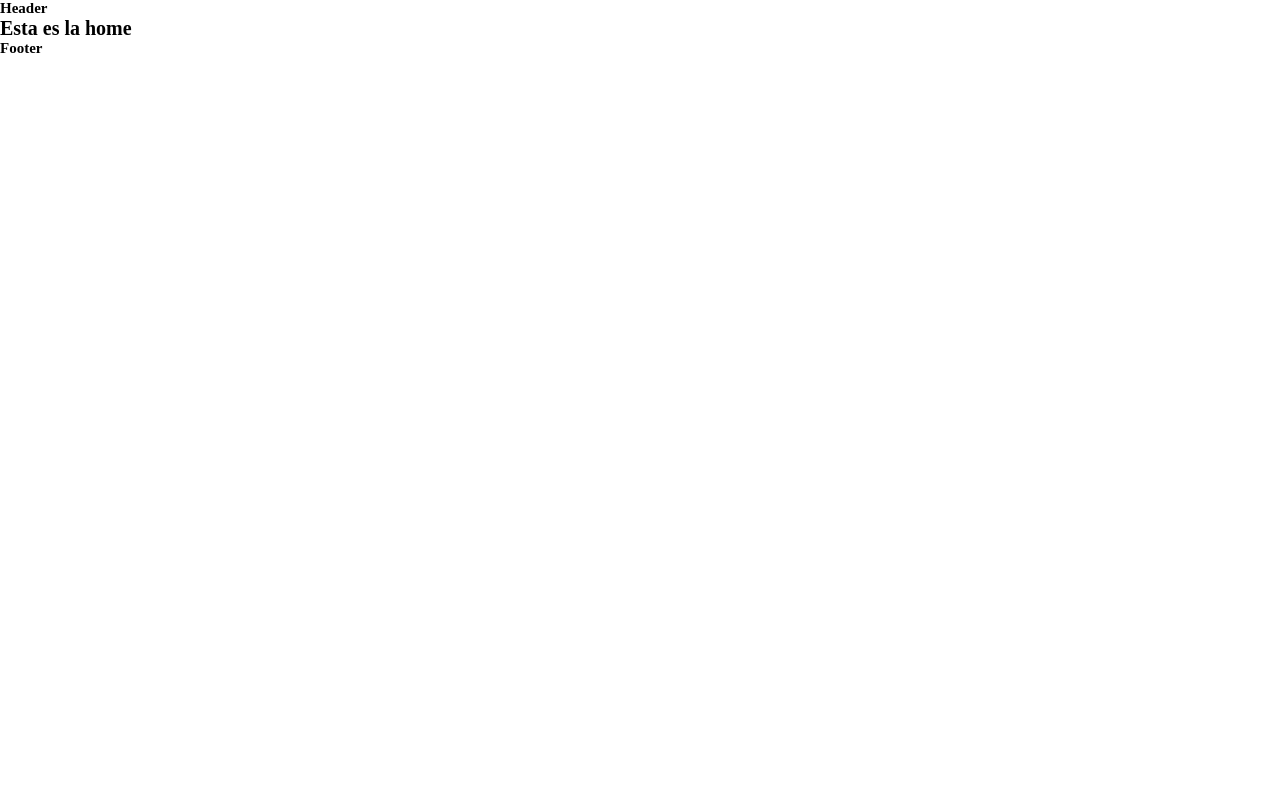
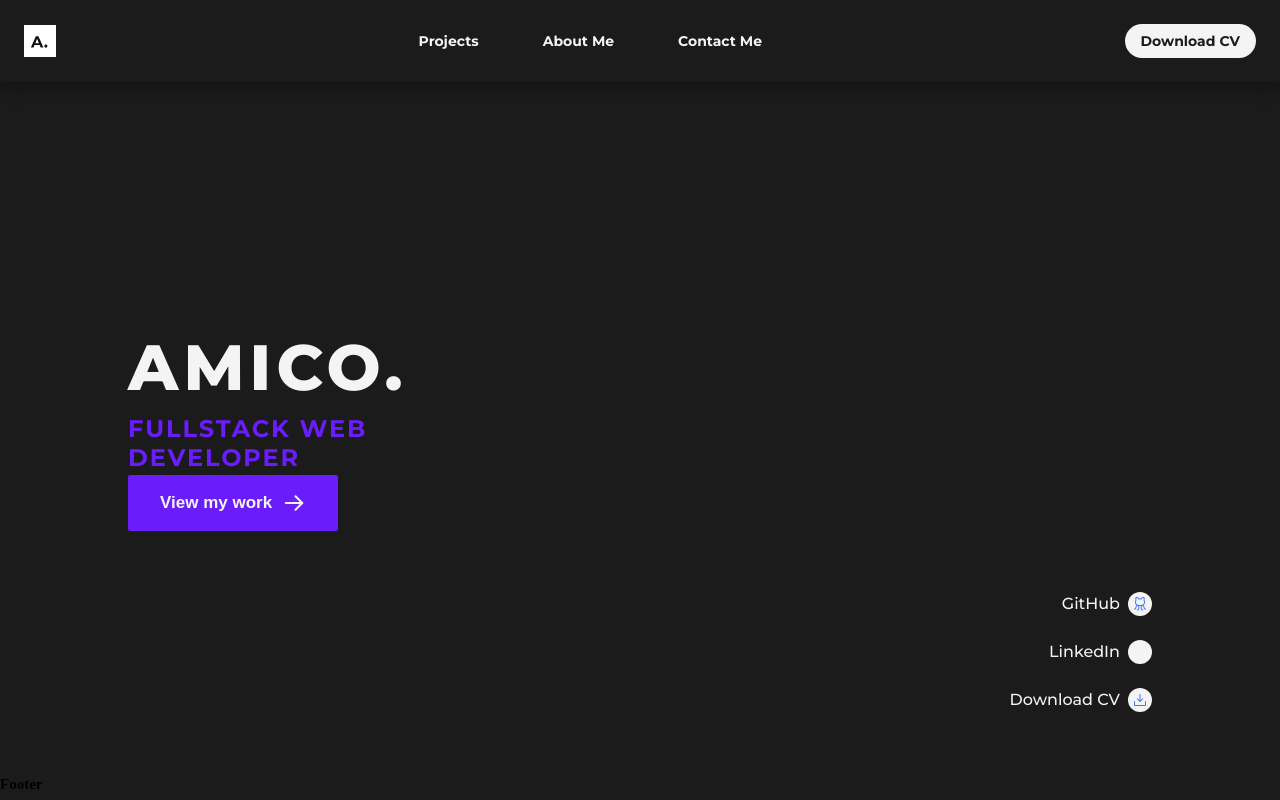
Before and after one commit to EmanuelAmico/portfolio, a React app: page / in a window 1280 px wide. Before the commit this address led to /home. Built offline with nearby package versions, Linux system fonts and the light colour scheme.

Commit message:
first section done

```diff
--- a/src/assets/styles/App.scss
+++ b/src/assets/styles/App.scss
@@ -12,4 +12,5 @@ html {
 }
 
 body {
+  background-color: $main-color;
 }
--- /dev/null
+++ b/src/assets/styles/components/Button.scss
@@ -0,0 +1,30 @@
+@import "../Vars.scss";
+@import "../Media.scss";
+
+button {
+  background-color: $secondary-color;
+  color: $text-color;
+  border: none;
+  padding: 1.6rem 3.2rem 1.6rem 3.2rem;
+  border-radius: 0.2rem;
+  font-size: 1.7rem;
+  font-weight: 700;
+  line-height: 1.7rem;
+  white-space: nowrap;
+  height: fit-content;
+  cursor: pointer;
+  display: flex;
+  align-items: center;
+}
+
+button:hover {
+  background-color: $secondary-color;
+}
+
+button:focus {
+  outline: none;
+}
+
+.arrow {
+  margin-left: 1rem;
+}
--- a/src/assets/styles/components/Header.scss
+++ b/src/assets/styles/components/Header.scss
@@ -2,4 +2,37 @@
 @import "../Media.scss";
 
 header {
+  padding: 2.4rem;
+  display: flex;
+  justify-content: space-between;
+  box-shadow: 0px 6px 16px 0px #00000059;
 }
+
+header img {
+  cursor: pointer;
+}
+
+.links {
+  display: flex;
+  align-items: center;
+}
+
+.links a {
+  text-decoration: none;
+  font-size: 1.4rem;
+  color: $text-color;
+  font-family: $main-font;
+  font-weight: 700;
+  padding: 0rem 3.2rem 0rem 3.2rem;
+}
+
+.download-cv {
+  text-decoration: none;
+  font-size: 1.4rem;
+  color: $main-color;
+  background-color: $text-color;
+  font-weight: 700;
+  font-family: $main-font;
+  padding: 0.8rem 1.6rem 0.8rem 1.6rem;
+  border-radius: 2rem;
+}
--- /dev/null
+++ b/src/assets/styles/components/WelcomeSection.scss
@@ -0,0 +1,65 @@
+@import "../Vars.scss";
+@import "../Media.scss";
+
+.welcome-section {
+  height: calc(100vh - 8.2rem - 2.4rem);
+  margin: 0rem 12.8rem 0rem 12.8rem;
+  display: grid;
+  grid-template-columns: repeat(12, 1fr);
+  gap: 4.8rem;
+  /* border: 4px solid red; */
+  align-items: center;
+}
+
+.welcome-section h3 {
+  height: 7.8rem;
+  font-size: 6.4rem;
+  font-family: $main-font;
+  line-height: 7.8rem;
+  letter-spacing: 0.08em;
+  font-weight: 800;
+  color: $text-color;
+  margin-bottom: 0.8rem;
+}
+
+.welcome-section h4 {
+  height: 2.9rem;
+  font-size: 2.4rem;
+  font-weight: 700;
+  line-height: 2.9rem;
+  letter-spacing: 0.08em;
+  color: $secondary-color;
+  font-family: $main-font;
+  margin-bottom: 3.2rem;
+}
+
+.title-container {
+  grid-column: 1/5;
+}
+
+.social-links-container {
+  grid-column: 10/13;
+  height: 12rem;
+  display: flex;
+  flex-direction: column;
+  justify-content: space-between;
+  align-items: flex-end;
+  align-self: flex-end;
+  margin: 0rem 0rem 6.4rem 0rem;
+}
+
+.social-links-container a {
+  display: flex;
+  justify-content: center;
+  align-items: center;
+  font-size: 1.6rem;
+  font-weight: 500;
+  line-height: 2rem;
+  font-family: $main-font;
+  color: $text-color;
+  text-decoration: none;
+}
+
+.social-links-container a img {
+  margin-left: 0.8rem;
+}
--- /dev/null
+++ b/src/components/Button.jsx
@@ -0,0 +1,14 @@
+import React from "react";
+import arrowIcon from "../assets/static/icons/arrow-icon.svg";
+import "../assets/styles/components/Button.scss";
+
+const Button = ({ text }) => {
+  return (
+    <button>
+      {text}
+      <img src={arrowIcon} alt="arrow icon" className="arrow" />
+    </button>
+  );
+};
+
+export default Button;
--- a/src/components/Header.jsx
+++ b/src/components/Header.jsx
@@ -1,10 +1,18 @@
 import React from 'react'
+import logo from '../assets/static/img/logo.svg'
+import '../assets/styles/components/Header.scss'
 
 const Header = () => {
   return (
-    <>
-      <h2>Header</h2>
-    </>
+    <header>
+      <img src={logo} alt="Amico logo" />
+      <div className="links">
+        <a href="#projects">Projects</a>
+        <a href="#aboutme">About Me</a>
+        <a href="#contactme">Contact Me</a>
+      </div>
+      <a href="#downloadcv" className="download-cv">Download CV</a>
+    </header>
   )
 }
 
--- a/src/components/Home.jsx
+++ b/src/components/Home.jsx
@@ -1,9 +1,10 @@
 import React from 'react'
+import WelcomeSection from './WelcomeSection'
 
 const Home = () => {
   return (
     <>
-      <h1>Esta es la home</h1>
+      <WelcomeSection />
     </>
   )
 }
--- /dev/null
+++ b/src/components/WelcomeSection.jsx
@@ -0,0 +1,25 @@
+import React from 'react'
+import '../assets/styles/components/WelcomeSection.scss'
+import Button from './Button'
+import githubIcon from '../assets/static/icons/github-icon.svg'
+import linkedinIcon from '../assets/static/icons/linkedin-icon.svg'
+import downloadIcon from '../assets/static/icons/download-icon.svg'
+
+const WelcomeSection = () => {
+  return (
+    <section className="welcome-section">
+      <div className="title-container">
+        <h3>AMICO.</h3>
+        <h4>FULLSTACK WEB DEVELOPER</h4>
+        <Button text="View my work"/>
+      </div>
+      <div className="social-links-container">
+        <a href="#">GitHub<img src={githubIcon} alt="github icon" /></a>
+        <a href="#">LinkedIn<img src={linkedinIcon} alt="linkedin icon" /></a>
+        <a href="#">Download CV<img src={downloadIcon} alt="download icon" /></a>
+      </div>
+    </section>
+  )
+}
+
+export default WelcomeSection
--- a/src/routes/App.js
+++ b/src/routes/App.js
@@ -8,8 +8,8 @@ const App = () => {
     <BrowserRouter>
       <Layout>
         <Switch>
-          <Route exact path="/home" component={Home} />
-          <Redirect to="/home" />
+          <Route exact path="/" component={Home} />
+          <Redirect to="/" />
         </Switch>
       </Layout>
     </BrowserRouter>
```
Also changed, not shown: src/assets/static/icons/arrow-icon.svg (added), src/components/AboutSection.jsx (added), src/components/ProjectSection.jsx (added).
